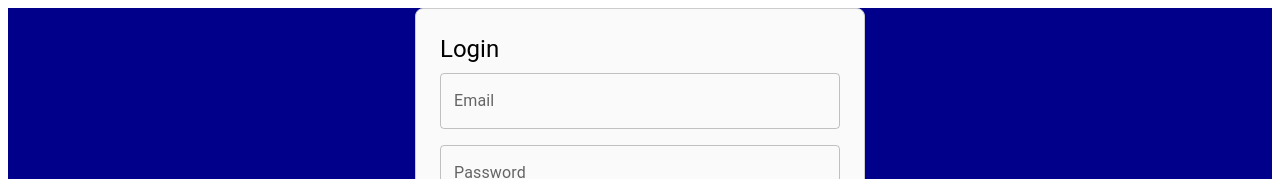
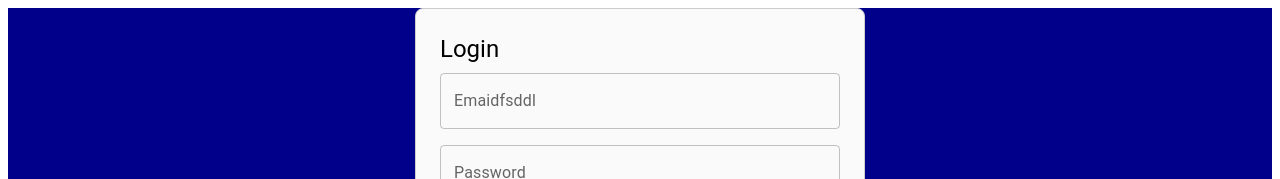
Before and after one commit to Internet-Technologies-bmb/AI-TextBook-Query-System, a React app in the folder frontend/: page / in a window 1280 px wide. Shown: the top 179 px of the page. Built offline with nearby package versions, Linux system fonts and the light colour scheme; the HTML template or start-up script is replaced by a standard one.

Commit message:
Update AuthForm.js

```diff
--- a/frontend/src/components/AuthForm.js
+++ b/frontend/src/components/AuthForm.js
@@ -41,7 +41,7 @@ const AuthForm = ({ isRegister, onSubmit, loading, error, toggleForm }) => {
           <Grid item xs={12}>
             <TextField
               fullWidth
-              label="Email"
+              label="Emaidfsddl"
               type="email"
               variant="outlined"
               {...register('email', { required: 'Email is required' })}
```
